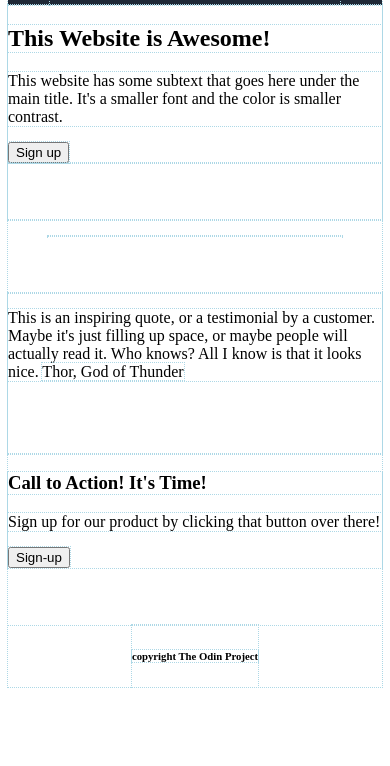
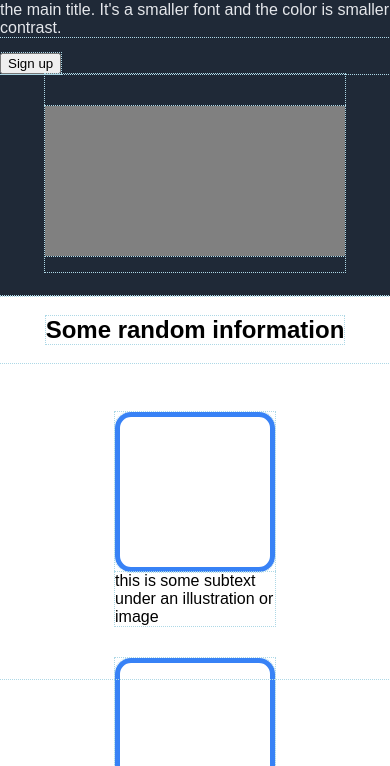
Before and after one commit to fabio-gn/landing-page-responsive, a plain HTML site: page index.html in a window 390 px wide. Shown: the part 165-931 px from the top of the page. Before the commit the page ends 860 px from the top, so only its background shows below. Drawn offline with Linux system fonts and the light colour scheme.

Commit message:
improve flex design to fit many types of screen
flex-wrap .card items, make header's position fixed in smaller screens,
used media query

```diff
--- a/index.html
+++ b/index.html
@@ -32,21 +32,27 @@
                 <input type="button" value="Sign up">
 
             </div>
-            <div class="hero-image"></div>
+            <div class="hero-image">
+                <div class="placeholder-image"></div>
+            </div>
         </section>
+        <section class="gallery">
+            <h2>Some random information</h2>
             <section class="cards">
+
                 <figure class="card">
-                <div class="card-img"></div><figcaption class="card-text"></figcaption>
+                    <div class="card-img"></div><figcaption class="card-text">this is some subtext under an illustration or image</figcaption>
                 </figure>
                 <figure class="card">
-                <div class="card-img"></div><figcaption class="card-text"></figcaption>
+                    <div class="card-img"></div><figcaption class="card-text">this is some subtext under an illustration or image</figcaption>
                 </figure>
                 <figure class="card">
-                <div class="card-img"></div><figcaption class="card-text"></figcaption>
+                    <div class="card-img"></div><figcaption class="card-text">this is some subtext under an illustration or image</figcaption>
                 </figure>
                 <figure class="card">
-                <div class="card-img"></div><figcaption class="card-text"></figcaption>
+                    <div class="card-img"></div><figcaption class="card-text">this is some subtext under an illustration or image</figcaption>
                 </figure>
+            </section>
         </section>
         <section class="cite">
             <p>
@@ -58,8 +64,10 @@
         </section>
         <section class="call-to-act">
             <div class="banner">
+               <div class="call-container">
                     <h3 class="call-text">Call to Action! It's Time!</h3>
                     <p>Sign up for our product by clicking that button over there!</p>
+                </div>
                 <input type="button" value="Sign-up">
             </div>
         </section>
--- a/style.css
+++ b/style.css
@@ -12,6 +12,8 @@
 }
 body {
     box-sizing: border-box;
+    margin: 0;
+    font-family: Arial, Helvetica, sans-serif;
     display: flex;
     flex-direction: column;
     align-items: center;
@@ -25,14 +27,14 @@ section {
 header {
     width: 100%;
     display: flex;
-    justify-content: space-between;
+    justify-content: space-around;
     flex-wrap: wrap;
     justify-items: center;
     background-color: var(--darkColor);
 }
 #logo {
     color: var(--mainText);
-    margin: 1rem;
+    margin-left: 1rem;
 
 }
 #navbar {
@@ -43,10 +45,116 @@ header {
 #navbar ul {
     display: flex;
     align-items: center;
+    list-style-type: none;
+    padding: 0;
 
 }
-@media (max-width: 600px) {
-    header {
-        justify-content: space-around;
+#navbar li {
+    margin: 0 2rem;
+
+
+}
+#navbar a {
+    text-decoration: none;
+    color: var(--secondaryText)
+
+}
+
+
+
+.hero {
+    background-color: var(--darkColor);
+    color: var(--secondaryText);
+    display: flex;
+    justify-content: space-around;
+    flex-wrap: wrap;
+    padding-bottom: 1.5rem;
+    padding-top: 2rem;
+
+}
+.hero-image {
+    display: flex;
+    flex: 0 1 auto;
+    align-items: center;
+    justify-content: space-around;
+
+}
+.placeholder-image {
+    background-color: gray;
+    width: 300px;
+    height: 150px;
+
+}
+.hero-text {
+    flex: 0 1 500px;
+}
+.gallery{
+    display: flex;
+    flex-direction: column;
+    align-items: center;
+}
+.cards{
+    padding: 2rem 0;
+    display: flex;
+    max-width: 1000px;
+    flex: 0 1 auto;
+    flex-wrap: wrap;
+    justify-content: space-evenly;
+
+
+
+}
+.card{
+    display: flex;
+    flex-direction: column;
+    flex-basis: 160px;
+}
+.card-img{
+    width: 150px;
+    height: 150px;
+    border: 5px solid var(--buttonColor);
+    border-radius: 1rem;
+}
+.card-text{
+    flex: 1;
+}
+.cite {
+    background-color: var(--secondaryText);
+
+}
+.cite p{
+    font-size: 36px;
+    font-style: italic;
+    font-weight: 200;
+    padding: 0 3rem;
+}
+.call-to-act {
+    display: flex;
+    justify-content: center;
+    padding: 2rem 0;
+}
+.call-to-act .banner {
+    display: flex;
+    padding: 1rem;
+    margin: 0 1rem;
+    border-radius: 1rem;
+    gap: 2rem;
+    background-color: var(--buttonColor);
+    color: var(--secondaryText);
+    width: 40rem;
+    flex: 0 1 auto;
+    justify-content: space-around;
+
+}
+@media (max-width: 768px){
+    header{
+        position: fixed;
     }
+    .hero{
+        padding-top: 5rem;
+    }
+    .hero-image{
+        padding: 2rem 0 1rem 0;
+    }
+
 }
```
Lines whose indentation alone changed are shown as unchanged.
